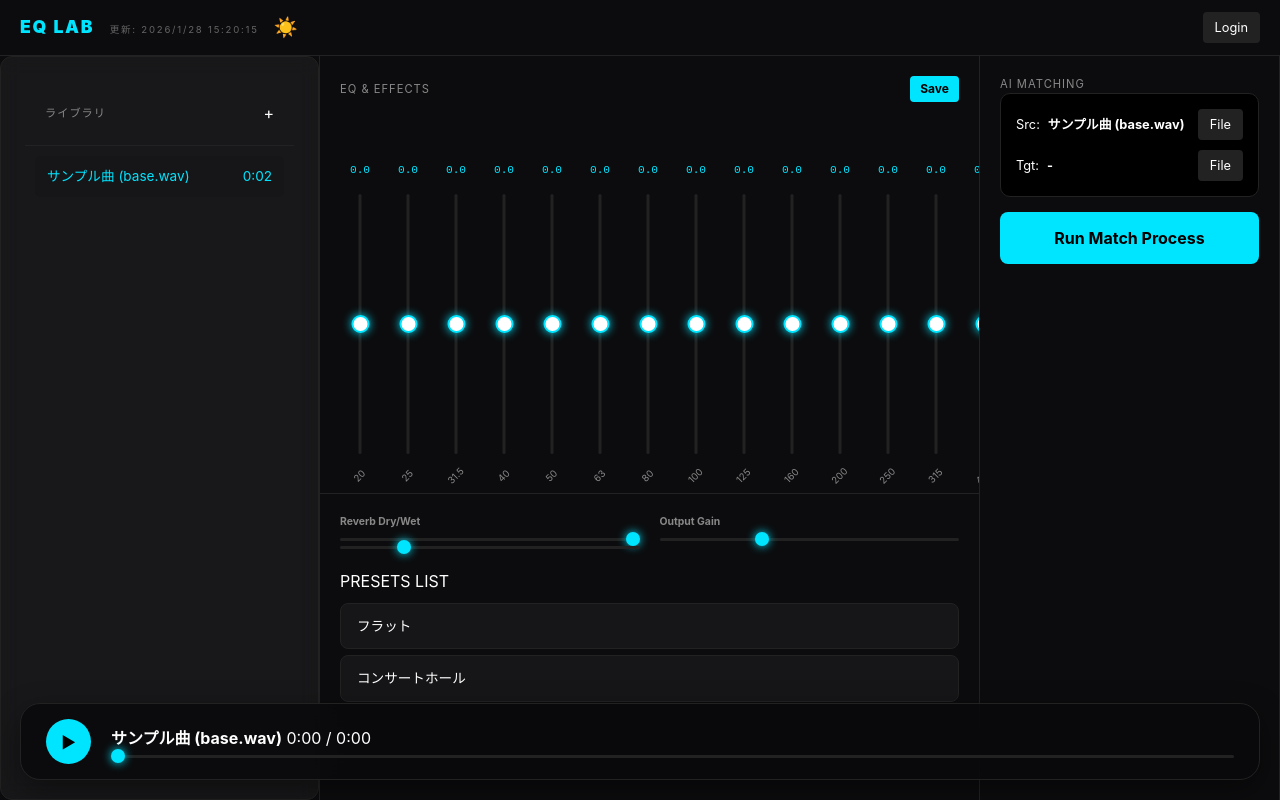
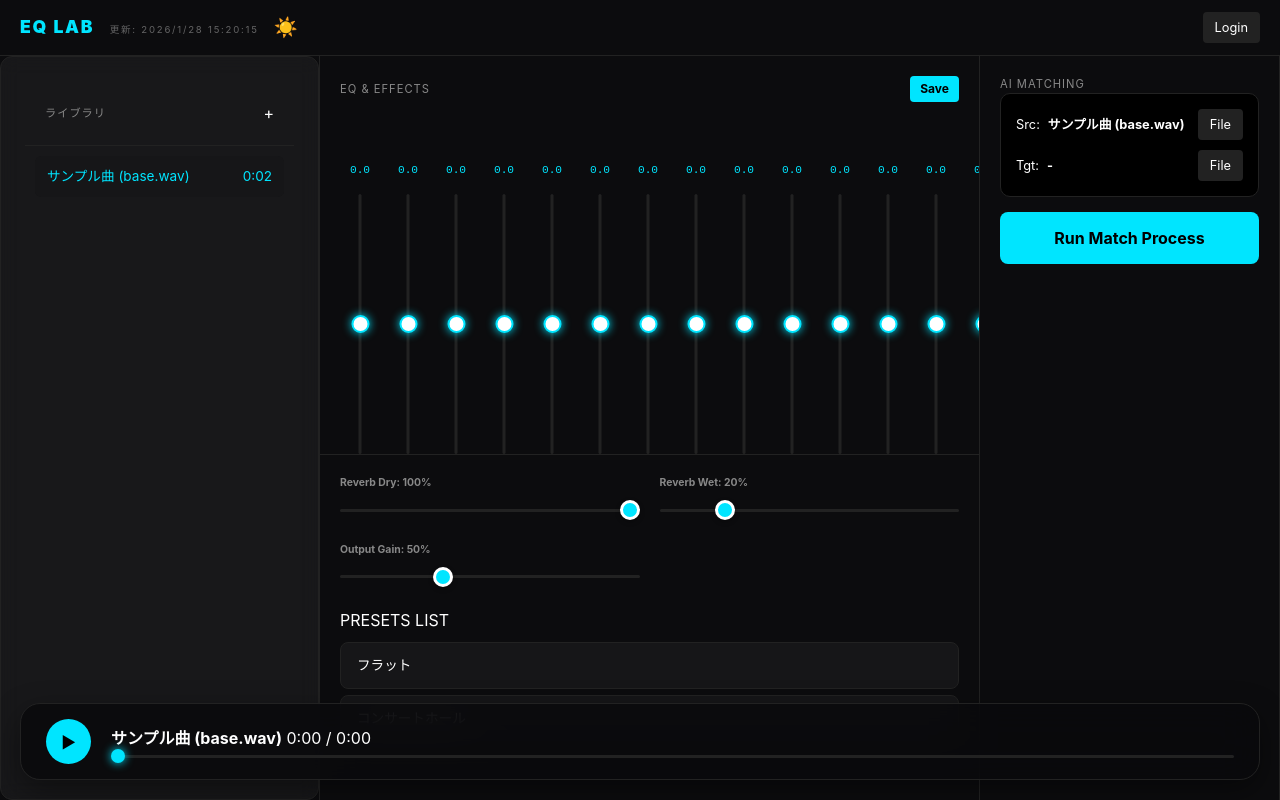
Before and after one commit to shinzyapple/eq-lab-site, a Next.js app: page / in a window 1280 px wide. Built offline with nearby package versions, Linux system fonts and the light colour scheme; no server answers.

Commit message:
リバーブ

```diff
--- a/app/page.tsx
+++ b/app/page.tsx
@@ -548,11 +548,18 @@ export default function Home() {
             <p>※ 31バンドEQの詳細調整はPC版のみ可能です。<br />スマホ版ではプリセットを選択してください。</p>
           </div>
           <div className="fx-grid">
-            <div className="fx-box"><label>Reverb Dry/Wet</label><div className="f-r">
-              <input type="range" min="0" max="1" step="0.01" value={reverbDry} onChange={e => { const v = parseFloat(e.target.value); setRevDry(v); setReverbDry(v); }} />
-              <input type="range" min="0" max="1" step="0.01" value={reverbWet} onChange={e => { const v = parseFloat(e.target.value); setRevWet(v); setReverbWet(v); }} />
-            </div></div>
-            <div className="fx-box"><label>Output Gain</label><input type="range" min="0" max="1.5" step="0.01" value={volume} onChange={e => { const v = parseFloat(e.target.value); setGlobalVolume(v); setVolume(v); }} className="wide" /></div>
+            <div className="fx-box">
+              <label>Reverb Dry: {Math.round(reverbDry * 100)}%</label>
+              <input type="range" min="0" max="1" step="0.01" value={reverbDry} onChange={e => { const v = parseFloat(e.target.value); setRevDry(v); setReverbDry(v); }} className="fx-range" />
+            </div>
+            <div className="fx-box">
+              <label>Reverb Wet: {Math.round(reverbWet * 100)}%</label>
+              <input type="range" min="0" max="1" step="0.01" value={reverbWet} onChange={e => { const v = parseFloat(e.target.value); setRevWet(v); setReverbWet(v); }} className="fx-range" />
+            </div>
+            <div className="fx-box full-width">
+              <label>Output Gain: {Math.round(volume * 100)}%</label>
+              <input type="range" min="0" max="1.5" step="0.01" value={volume} onChange={e => { const v = parseFloat(e.target.value); setGlobalVolume(v); setVolume(v); }} className="fx-range wide" />
+            </div>
           </div>
           <div className="pre-box">
             <label>PRESETS LIST</label>
@@ -659,6 +666,8 @@ export default function Home() {
         .fx-box label { font-size: 0.65rem; color: var(--text-m); font-weight: bold; }
         .f-r { display: flex; flex-direction: column; gap: 5px; }
         input[type="range"] { -webkit-appearance: none; height: 3px; background: var(--border); border-radius: 2px; }
+        .fx-range { -webkit-appearance: none; width: 100%; height: 6px; background: var(--border); border-radius: 3px; outline: none; margin: 10px 0; }
+        .fx-range::-webkit-slider-thumb { -webkit-appearance: none; width: 20px; height: 20px; background: var(--accent); border-radius: 50%; border: 3px solid #fff; cursor: pointer; box-shadow: 0 2px 5px rgba(0,0,0,0.3); }
         .pre-box { padding: 0 20px 20px; flex: 1; overflow: hidden; display: flex; flex-direction: column; min-height: 0; }
         .preset-list { flex: 1; overflow-y: auto; display: flex; flex-direction: column; gap: 6px; padding: 10px 0 160px; }
         .preset-item { padding: 12px 16px; background: var(--hover); border: 1px solid var(--border); border-radius: 8px; color: var(--text); font-size: 0.85rem; cursor: pointer; display: flex; justify-content: space-between; align-items: center; transition: 0.2s; }
@@ -678,6 +687,10 @@ export default function Home() {
         @media (max-width: 768px) {
           .pc-only { display: none; }
           .mobile-only { display: block; }
+          .fx-grid { grid-template-columns: 1fr; gap: 15px; padding: 15px; }
+          .fx-box.full-width { grid-column: 1; }
+          .fx-range { height: 10px; }
+          .fx-range::-webkit-slider-thumb { width: 28px; height: 28px; }
           .content-grid { grid-template-columns: 1fr; flex: 1; overflow: hidden; }
           .left-sidebar, .panel { height: 100%; overflow: hidden; display: flex; flex-direction: column; }
           .left-sidebar.show-mobile { width: 100%; border-right: none; }
```
